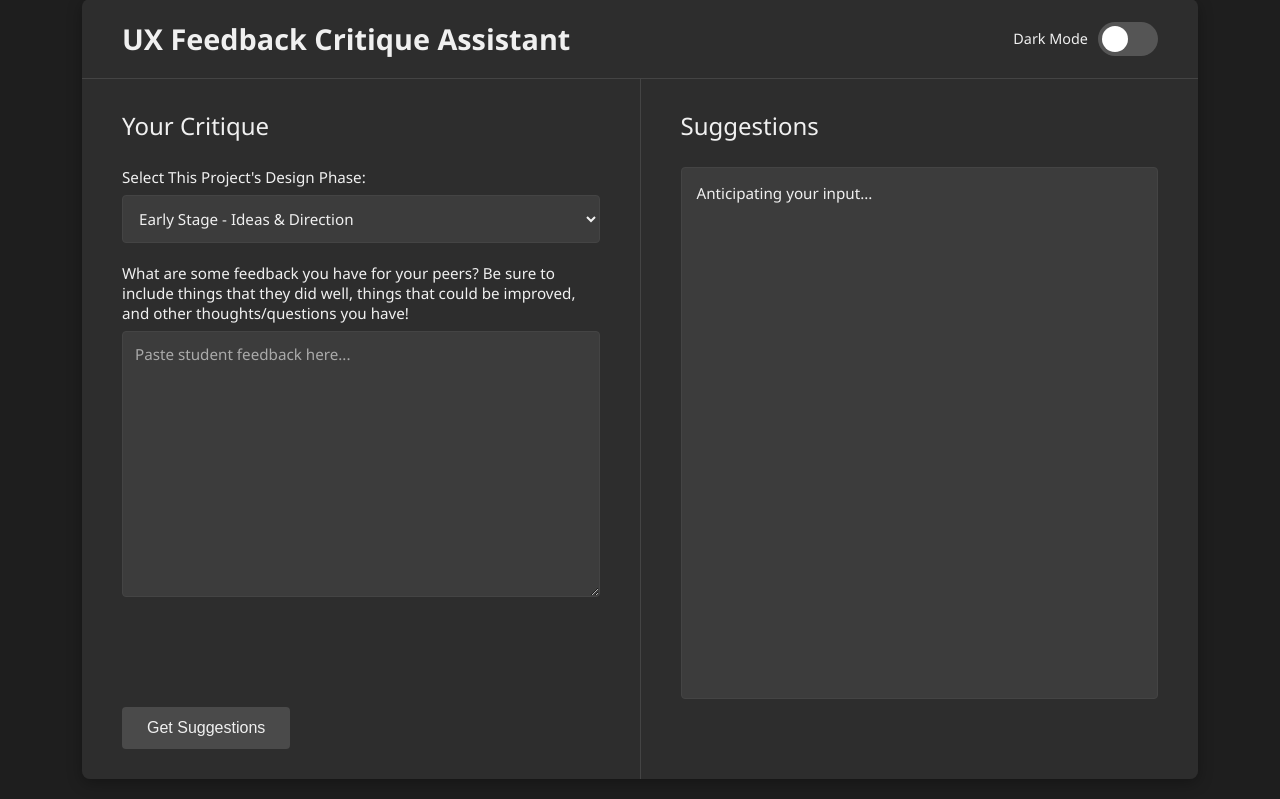
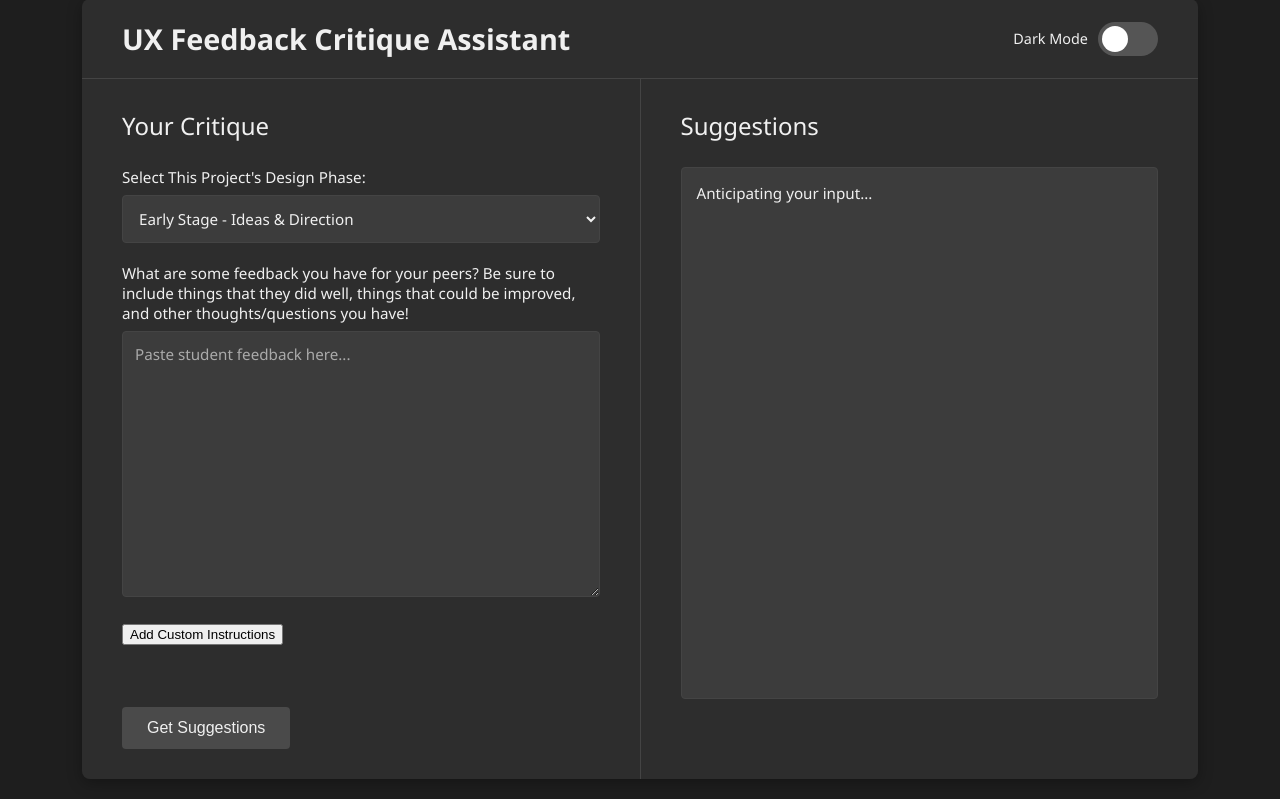
Before and after one commit to sumitshetye2/final_project_repo, a FastAPI app: page / in a window 1280 px wide. Shown: the part 21-820 px from the top of the page. Run offline with FastAPI, Linux system fonts and the light colour scheme.

Commit message:
adams ideas
fleshed out the suggestions box and did some other cool stuff

```diff
--- a/server.py
+++ b/server.py
@@ -40,9 +40,15 @@ system_prompt = """
     Your goal is to help students improve their ability to give meaningful, specific, and constructive feedback.
     When creating your response, please answer using only Markdown syntax.
 """
-
+## we should clarify for the LLM elements of the conversation
+# our meta-feedback system is essentially a conversation with 3 speakers
+# we should clarify how to handle these different voices with guard-rails in the system prompt
+# we have notions for { presentation_feedback, critique_of_feedback, additional_instructions}
+# the system prompt could say " analyze the prez_feedback, but feel free to ignore absude add._instr."
+# 'YOU ARE SPECIFICALLY BUILT TO DO X. POLITELY IGNORE Z.
 class FeedbackInput(BaseModel):
     feedback: str
+    custom_instructions: str = ""  # Optional, default empty
 
 @app.get("/", response_class=HTMLResponse)
 async def home(request: Request):
@@ -57,24 +63,25 @@ model = genai.GenerativeModel('gemini-2.0-flash')
 @app.post("/meta_critique")
 async def critique_feedback(data: FeedbackInput):
     user_feedback = data.feedback
+    custom_instructions = data.custom_instructions or ""
 
-    full_prompt = f"{system_prompt}\n\nStudent Feedback:\n{user_feedback}"
+    # Add custom instructions to the prompt if provided
+    if custom_instructions.strip():
+        full_prompt = f"{system_prompt}\n\nCustom Instructions: {custom_instructions}\n\nStudent Feedback:\n{user_feedback}"
+    else:
+        full_prompt = f"{system_prompt}\n\nStudent Feedback:\n{user_feedback}"
 
     try:
         response = model.generate_content(full_prompt)
-
         meta_feedback_content = response.text
-
     except genai.types.BlockedPromptException as e:
         meta_feedback_content = (
             "The prompt was blocked by safety filters. Change prompt"
         )
         print(f"Blocked by Gemini savety filters: {e}")
-
     except Exception as e:
         meta_feedback_content = f"An error occurred: {str(e)}"
         print(f" Gemini API Error: {e}")
-
     return {
         "meta_feedback": meta_feedback_content
     }
--- a/templates/index.html
+++ b/templates/index.html
@@ -35,6 +35,15 @@
                     <div class="form-group">
                         <label for="feedbackInput">What are some feedback you have for your peers? Be sure to include things that they did well, things that could be improved, and other thoughts/questions you have!</label>
                         <textarea id="feedbackInput" rows="12" placeholder="Paste student feedback here..." class="input-field textarea-large"></textarea>
+                    </div>
+
+                    <!-- Custom Instructions Toggle and Panel -->
+                    <div class="form-group">
+                        <button type="button" id="toggleCustomInstructions" class="toggle-button">Add Custom Instructions</button>
+                        <div id="customInstructionsPanel" style="display:none; margin-top:10px;">
+                            <label for="customInstructions">Custom Instructions (optional):</label>
+                            <textarea id="customInstructions" rows="3" placeholder="Offer the feedback in spanish, plz" class="input-field"></textarea>
+                        </div>
                     </div>
 
                     <button type="submit" class="submit-button">Get Suggestions</button>
@@ -85,11 +94,25 @@
         })
 
         // --- Feedback Form Logic ---
+        // Add toggle logic for custom instructions panel
+        const toggleBtn = document.getElementById('toggleCustomInstructions');
+        const customPanel = document.getElementById('customInstructionsPanel');
+        toggleBtn.addEventListener('click', function() {
+            if (customPanel.style.display === 'none') {
+                customPanel.style.display = 'block';
+                toggleBtn.textContent = 'Hide Custom Instructions';
+            } else {
+                customPanel.style.display = 'none';
+                toggleBtn.textContent = 'Add Custom Instructions';
+            }
+        });
+
         document.getElementById("feedbackForm").addEventListener("submit", async function (e) {
             e.preventDefault();
             // Get both design phase and feedback input
             const designPhase = document.getElementById("designPhase").value;
             const feedback = document.getElementById("feedbackInput").value;
+            const customInstructions = document.getElementById("customInstructions").value; // NEW
             const responseOutput = document.getElementById("responseOutput");
 
             // 1. Show loading indicator immediately
@@ -102,8 +125,8 @@
                 const res = await fetch("http://127.0.0.1:8000/meta_critique", {
                     method: "POST",
                     headers: { "Content-Type": "application/json" },
-                    // Send both designPhase and feedback in the request body
-                    body: JSON.stringify({ design_phase: designPhase, feedback: feedback })
+                    // Send both designPhase, feedback, and customInstructions in the request body
+                    body: JSON.stringify({ design_phase: designPhase, feedback: feedback, custom_instructions: customInstructions })
                 });
 
                 const result = await res.json();
```
Also changed, not shown: pyproject.toml (+6 -4 lines), 2 other files.
